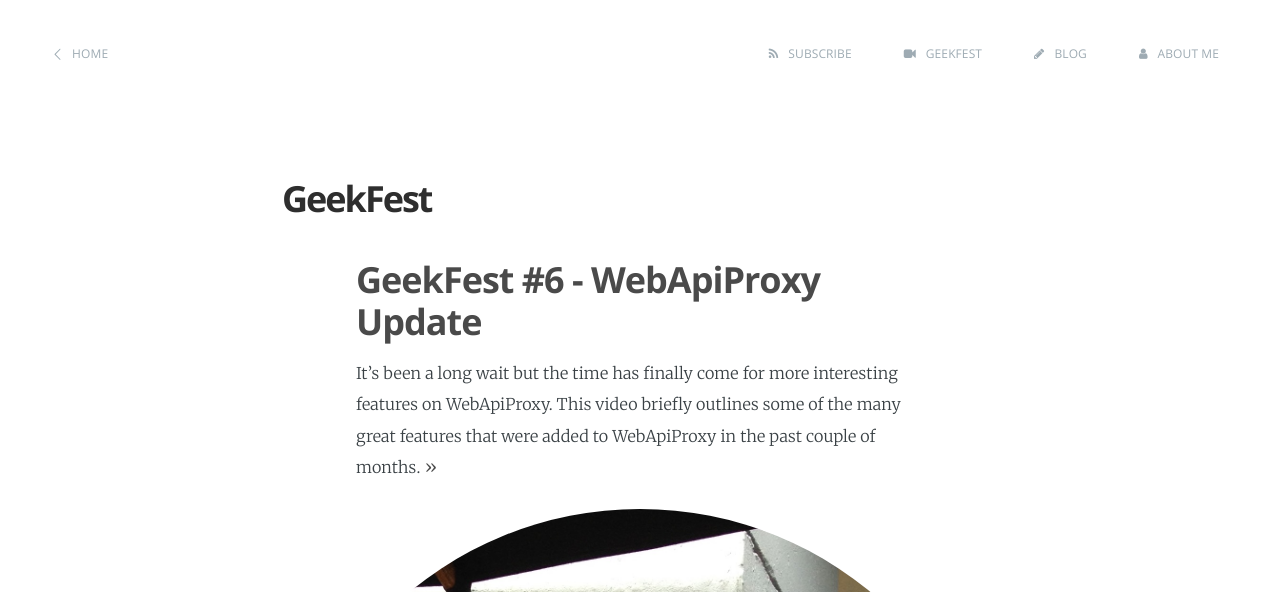
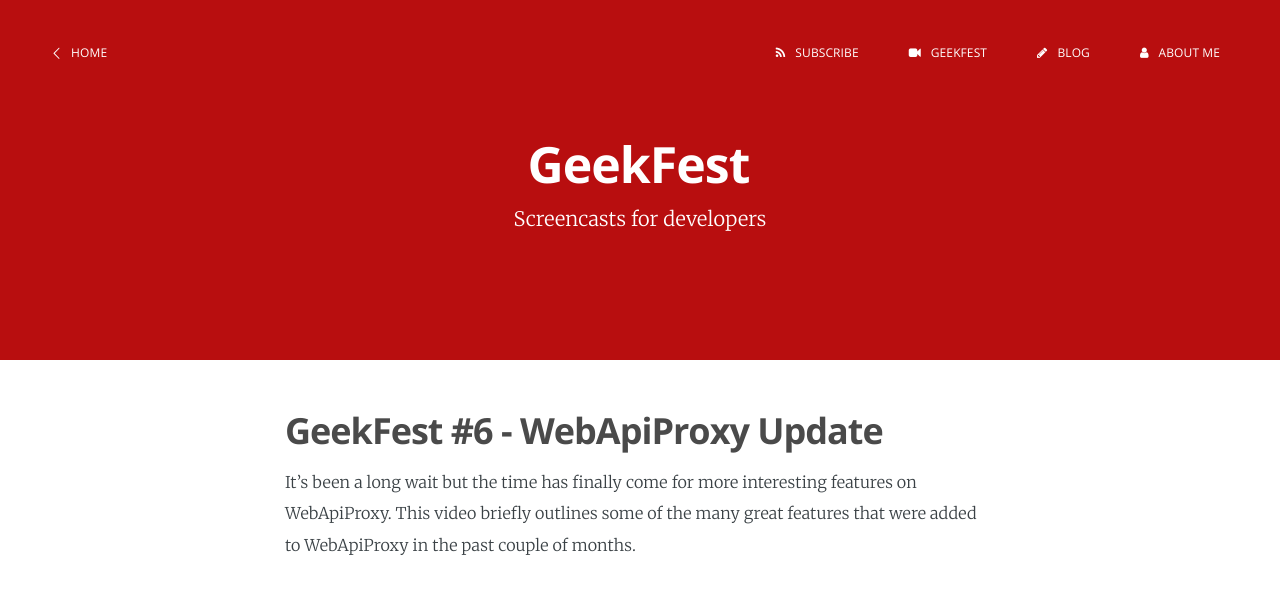
Before and after one commit to faniereynders/faniereynders.github.io, a Jekyll site: the page built from geekfest.md, in a window 1280 px wide. Shown: the top 592 px of the page. Built offline with Jekyll 4.4.1, drawn with Linux system fonts in a browser that asks for light colours; nearby versions of some CDN libraries; Markdown is read by kramdown in place of the engine named in the settings; some of the changed text lies outside the part shown; grey boxes are pictures that could not be loaded.

Commit message:
implemented geekfest page

```diff
--- a/assets/css/main.scss
+++ b/assets/css/main.scss
@@ -30,3 +30,19 @@
 i.fa {
 	margin-right:10px;
 }
+
+.geekfest{
+	background-color: rgb(184,14,15)!important;
+
+}
+.geekfest .page-title, .geekfest .page-description,.geekfest .site-button, .geekfest .back-button{
+	color: #fff!important;
+}
+
+.geekfest .page-description,.geekfest .site-button, .geekfest .back-button{
+border:none!important;
+}
+
+.geekfest .main-nav.overlay a:hover{
+	background: rgb(134,14,15)
+}
--- a/geekfest.md
+++ b/geekfest.md
@@ -1,29 +1,47 @@
 ---
-layout: page
+layout: default
 title: GeekFest
 ---
 
-{% for post in site.posts | limit: 5 %}
+
+<header class="main-header no-cover geekfest">
+<nav class="main-nav overlay clearfix">
+    <a class="back-button icon-arrow-left" href="/">Home</a>
+    {% include menu.html %}
+
+</nav>
+<div class="vertical">
+    <div class="main-header-content inner">
+        <h1 class="page-title">GeekFest</h1>
+        <h2 class="page-description">
+            Screencasts for developers
+        </h2>
+    </div>
+</div>
+<a class="scroll-down icon-arrow-left" href="#content" data-offset="-45"><span class="hidden">Scroll Down</span></a>
+</header>
+
+<main id="content" class="content" role="main">
+{% for post in site.posts %}
+{% if post.tags contains "GeekFest" %}
 
 <article class="post">
     <header class="post-header">
         <h2 class="post-title"><a href="{{ post.url }}">{{ post.title }}</a></h2>
     </header>
     <section class="post-excerpt">
-        {{ post.excerpt }} <a class="read-more" href="{{ post.url }}">&raquo;</a>
+        {{ post.content }}
     </section>
     <footer class="post-meta">
         {% if site.author %}
             <img class="author-thumb" src="/assets/images/profile.png" alt="Author's profile picture" nopin="nopin" />
             {{ site.author }}
         {% endif %}
-        {% if post.categories.size > 0 %}
-            {{ post.categories | array_to_sentence_string | prepend: 'on ' }}
-        {% endif %}
         <time class="post-date" datetime="{{ post.date | date:"%Y-%m-%d" }}">
             {{ post.date | date_to_string }}
         </time>
     </footer>
 </article>
-
+{% endif %}
 {% endfor %}
+</main>
```
